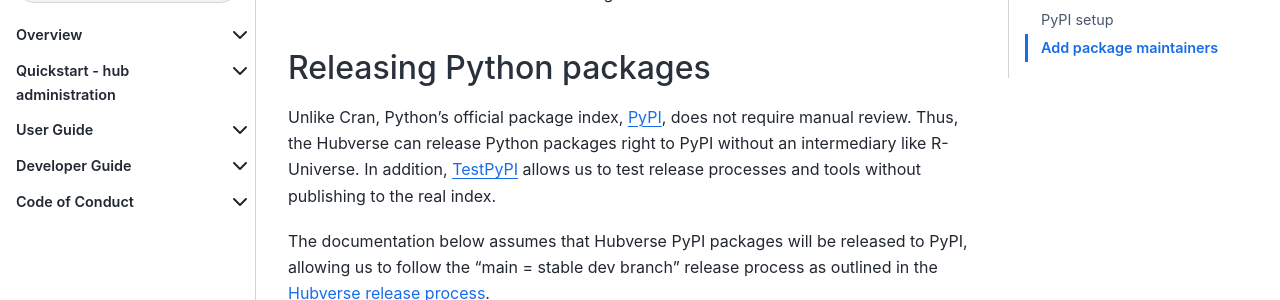
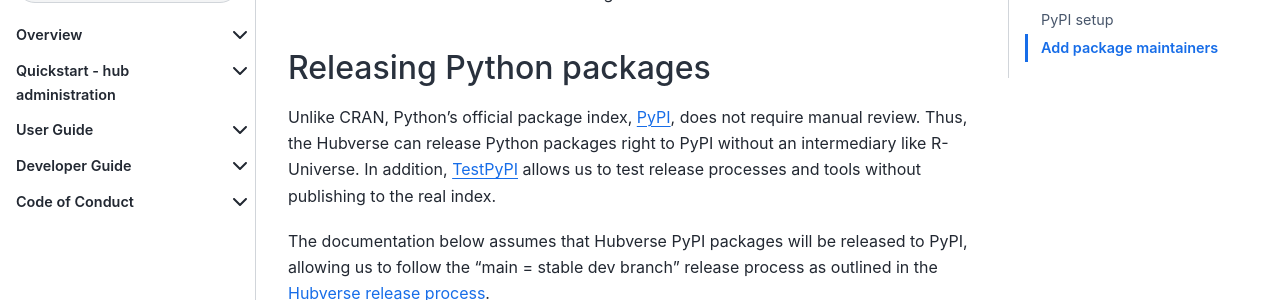
Before and after one commit to hubverse-org/hubDocs, a Sphinx documentation site: the page built from docs/source/developer/python.md, in a window 1280 px wide and 900 px high, scrolled down 2254 px. Shown: the part 153-453 px from the top of the window. Built offline with Sphinx 7.4.7 and the Sphinx Book theme 1.1.4, drawn with Linux system fonts in a browser that asks for light colours; comment, search, counter and statistics services are not loaded.

```diff
--- a/docs/source/developer/python.md
+++ b/docs/source/developer/python.md
@@ -96,7 +96,7 @@ released version of the package.
 
 ## Releasing Python packages
 
-Unlike Cran, Python's official package index, [PyPI](https://pypi.org/), does
+Unlike CRAN, Python's official package index, [PyPI](https://pypi.org/), does
 not require manual review. Thus, the Hubverse can release Python packages
 right to PyPI without an intermediary like R-Universe. In addition,
 [TestPyPI](https://test.pypi.org/) allows us to test release processes and
```
